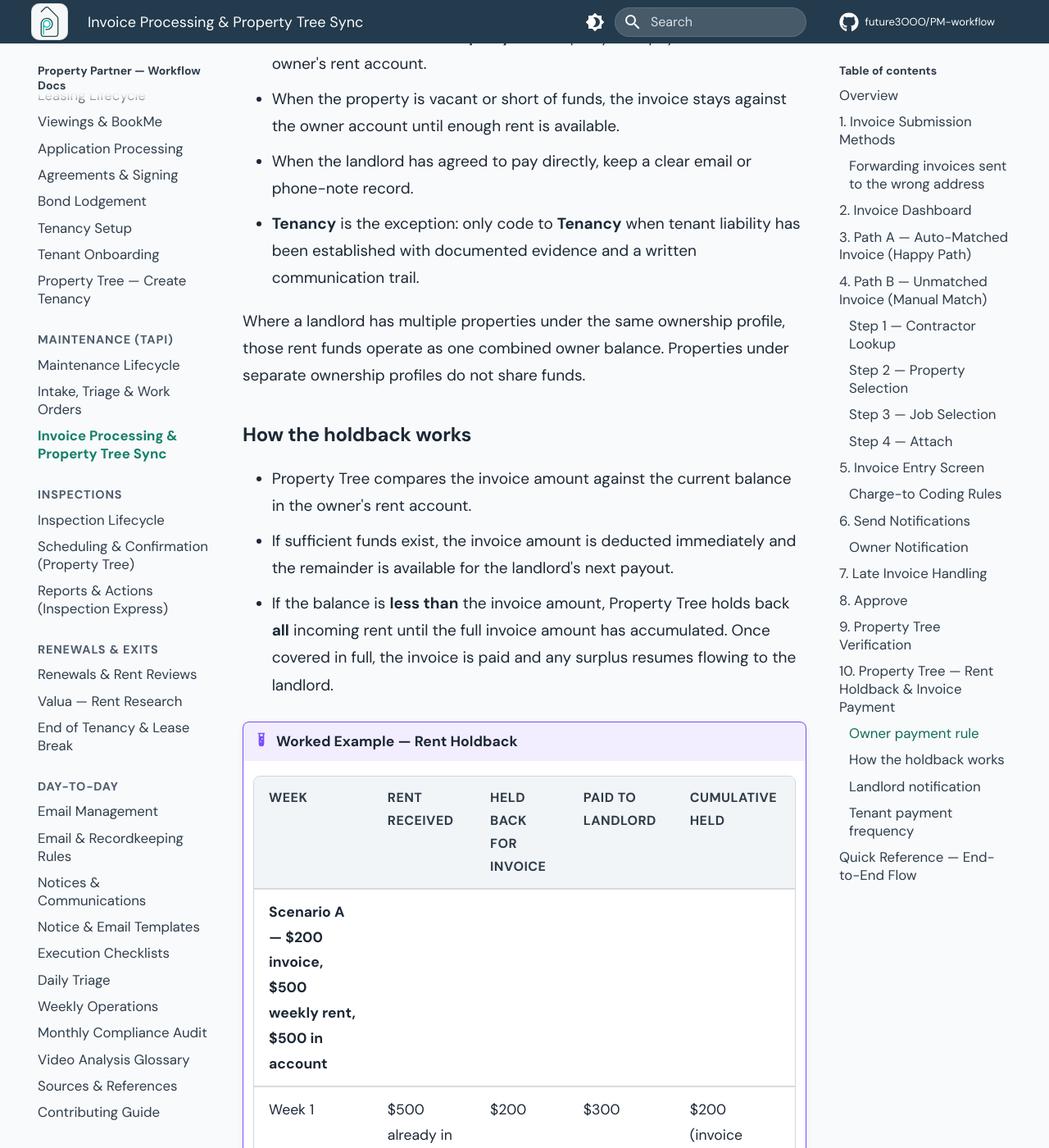
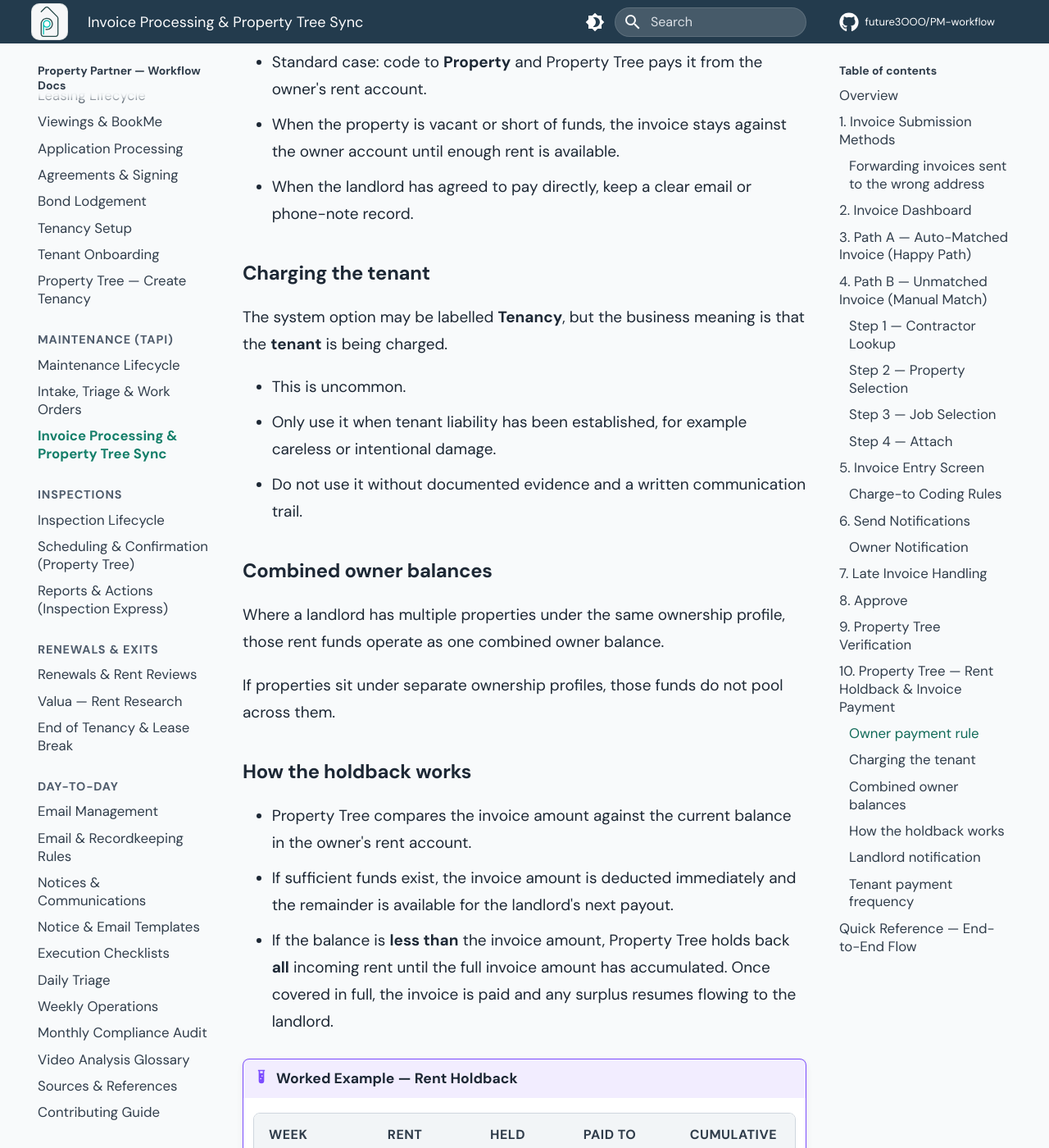
Before and after one commit to future3OOO/PM-workflow, an MkDocs documentation site: the page built from docs/maintenance/tapi-invoices.md, in a window 1280 px wide and 1400 px high, scrolled down 7578 px. Shown: the whole window at 82% size. Built offline with MkDocs 1.6.1 and Material for MkDocs 9.7.7, drawn with Linux system fonts in a browser that asks for light colours; comment, search, counter and statistics services are not loaded; some of the changed text lies outside the part shown.

Commit message:
docs: clarify tenant charge wording in maintenance

```diff
--- a/docs/maintenance/tapi-invoices.md
+++ b/docs/maintenance/tapi-invoices.md
@@ -91,7 +91,7 @@ Once the invoice is matched (auto or manual), complete the entry fields:
 
 | Field | Description | Options / Notes |
 |---|---|---|
-| **Charge to** | Who bears the cost | **Property** (default ~95% — owner pays from rent account), **Owner** (rare — direct forward), **Tenancy** (uncommon — requires evidence + comms trail) |
+| **Charge to** | Who bears the cost | **Property** (default ~95% — owner pays from rent account), **Owner** (rare — direct forward), **Tenancy** (system option used when charging the tenant; uncommon and evidence-based) |
 | **Work type** | Category of maintenance | Dropdown. Most common in order: Plumbing > General repairs/maintenance > Electrical > Appliance servicing > Heat pump servicing > Gardening. Others rarely used |
 | **Invoice amount** | Dollar value inc. GST | Pre-filled from the uploaded invoice |
 | **Matched job** | Linked Tapi job | Auto-populated or manually matched in previous step |
@@ -103,7 +103,7 @@ Once the invoice is matched (auto or manual), complete the entry fields:
     |---|---|---|
     | **Property** | Default for virtually all invoices (~95%) | Cost deducted from the owner's rent account balance |
     | **Owner** | Rare | Invoice forwarded directly to the owner for their own payment |
-    | **Tenancy** | Tenant is responsible | Uncommon — requires documented evidence and a written communication trail before coding |
+    | **Tenancy** | Use this system option when charging the tenant | Uncommon — only use when tenant liability has been established, such as careless or intentional damage, and a written communication trail exists |
 
 ---
 
@@ -171,9 +171,20 @@ In the normal payment flow, the owner's funds pay the invoice first.
 - Standard case: code to **Property** and Property Tree pays it from the owner's rent account.
 - When the property is vacant or short of funds, the invoice stays against the owner account until enough rent is available.
 - When the landlord has agreed to pay directly, keep a clear email or phone-note record.
-- **Tenancy** is the exception: only code to **Tenancy** when tenant liability has been established with documented evidence and a written communication trail.
 
-Where a landlord has multiple properties under the same ownership profile, those rent funds operate as one combined owner balance. Properties under separate ownership profiles do not share funds.
+### Charging the tenant
+
+The system option may be labelled **Tenancy**, but the business meaning is that the **tenant** is being charged.
+
+- This is uncommon.
+- Only use it when tenant liability has been established, for example careless or intentional damage.
+- Do not use it without documented evidence and a written communication trail.
+
+### Combined owner balances
+
+Where a landlord has multiple properties under the same ownership profile, those rent funds operate as one combined owner balance.
+
+If properties sit under separate ownership profiles, those funds do not pool across them.
 
 ### How the holdback works
 
@@ -211,7 +222,7 @@ Most tenants pay weekly, but some pay **fortnightly** or **monthly**. The holdba
             │
             └─ Unmatched? ──────────→ Contractor lookup → Property select → Job select → Attach → Invoice Entry
                                                                                                         │
-                                                                                        Set charge-to (Property/Owner/Tenancy)
+                                                                                        Set charge-to (Property/Owner/Tenancy system option for tenant charge)
                                                                                         Set work type
                                                                                         Verify amount
                                                                                                         │
```
Also changed, not shown: other parts of docs/maintenance/tapi-invoices.md (+1 -1 lines), docs/maintenance/maintenance-lifecycle.md (+3 -3 lines).
